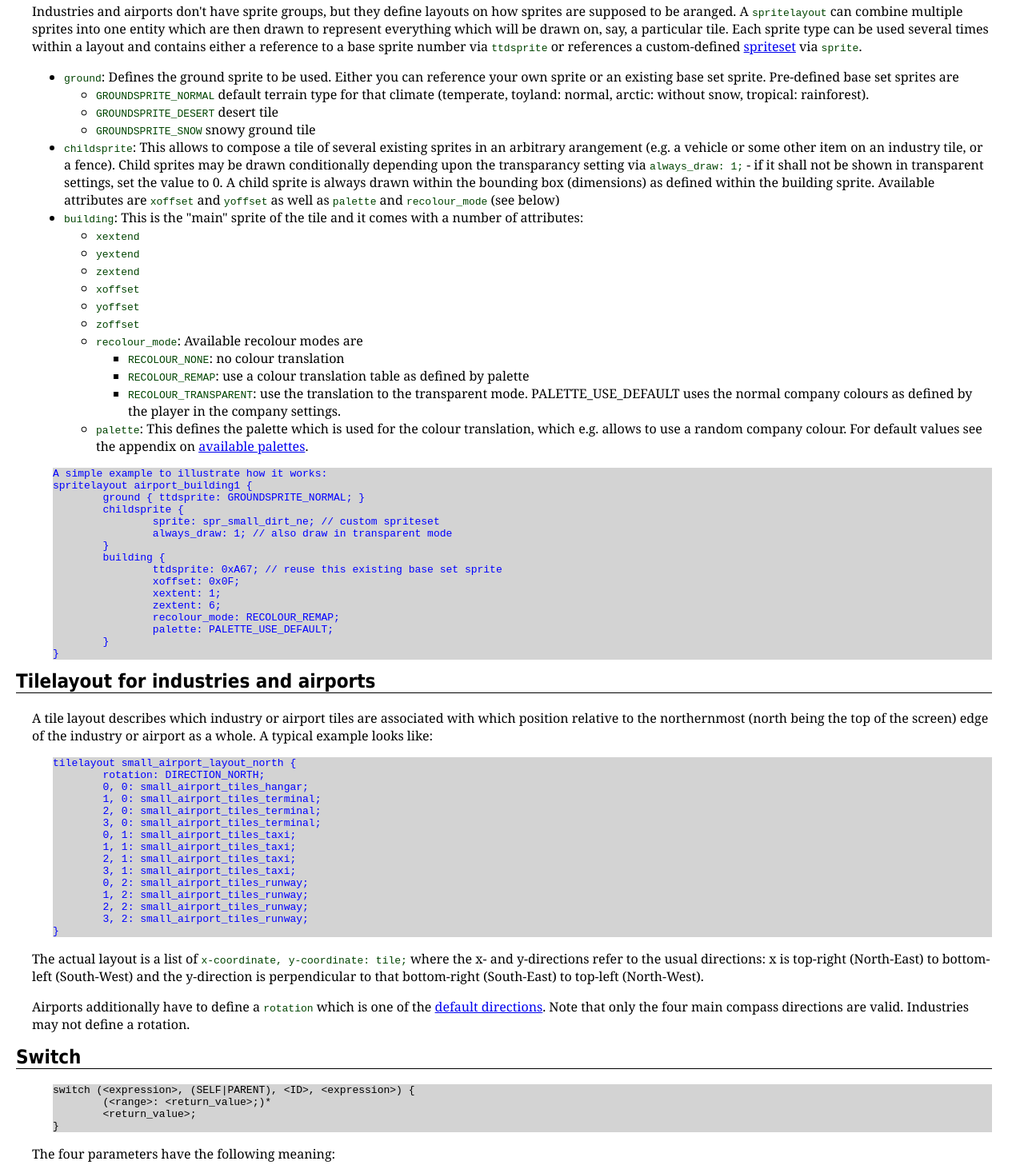
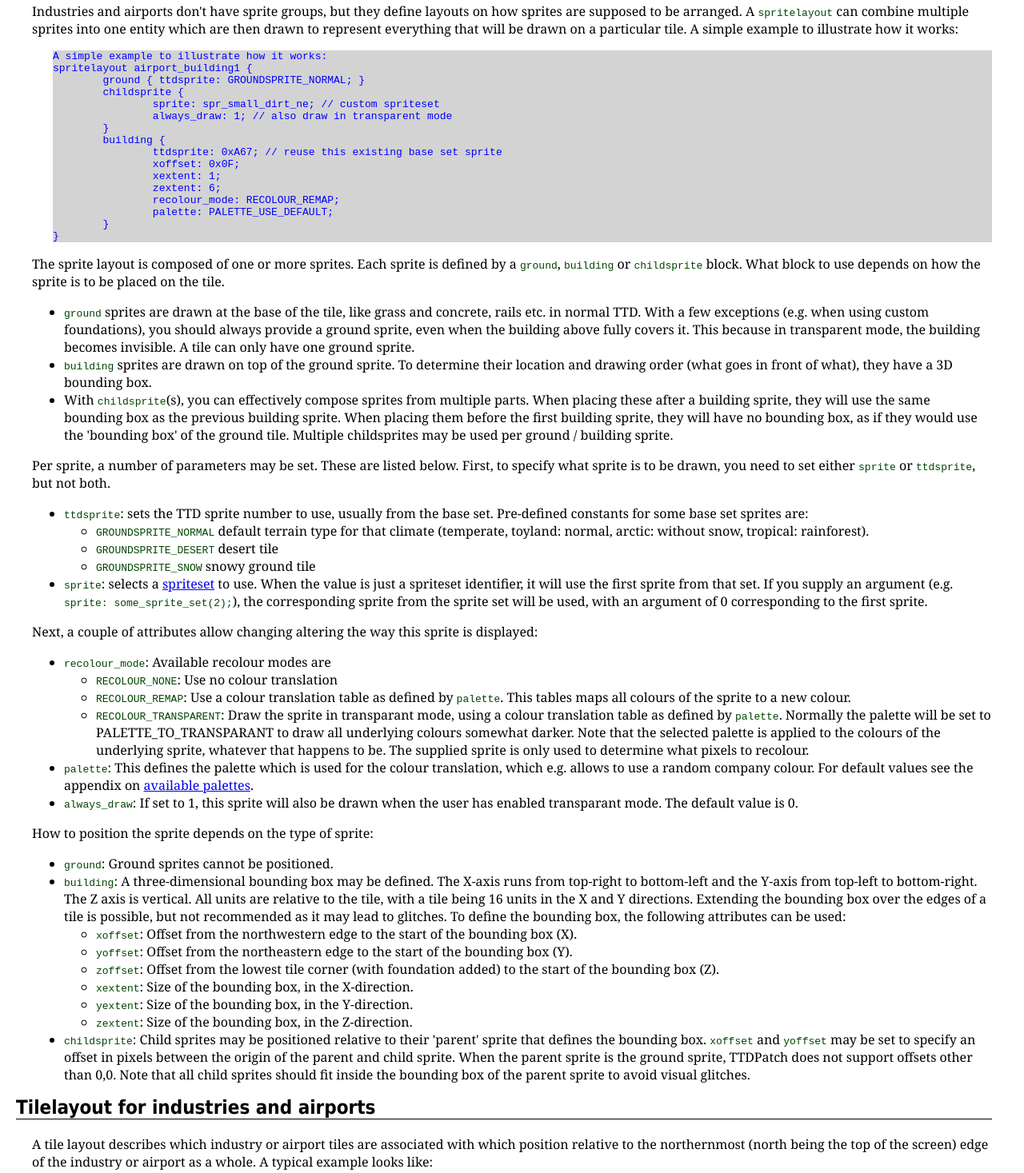
Before and after one commit to J0anJosep/nml, a plain HTML site: page docs/nml-language.html in a window 1280 px wide. Shown: the part 8558-10025 px from the top of the page at 80% size. Drawn offline with Linux system fonts and the light colour scheme.

Commit message:
Doc #2283: Improve sprite layout documentation.

```diff
--- a/docs/nml-language.html
+++ b/docs/nml-language.html
@@ -520,46 +520,9 @@ spritegroup gui_normal_modern_TTD_group {
 }
 </pre>
 <h2><a name="block-spritelayout">Spritelayouts for industry, airport and object tiles</a></h2>
-Industries and airports don't have sprite groups, but they define layouts on how sprites are supposed to be aranged.
+<p>Industries and airports don't have sprite groups, but they define layouts on how sprites are supposed to be arranged.
 A <code>spritelayout</code> can combine multiple sprites into one entity which are then drawn to represent everything
-which will be drawn on, say, a particular tile. Each sprite type can be used several times within a layout and contains
-either a reference to a base sprite number via <code>ttdsprite</code> or references a custom-defined
-<a href="nml-language.html#block-spriteset">spriteset</a> via <code>sprite</code>.
-<ul>
-<li><code>ground</code>: Defines the ground sprite to be used. Either you can reference your own sprite or an existing
-	base set sprite. Pre-defined base set sprites are
-	<ul>
-	<li><code>GROUNDSPRITE_NORMAL</code> default terrain type for that climate
-		(temperate, toyland: normal, arctic: without snow, tropical: rainforest).
-	<li><code>GROUNDSPRITE_DESERT</code> desert tile
-	<li><code>GROUNDSPRITE_SNOW</code> snowy ground tile
-	</ul>
-<li><code>childsprite</code>:
-	This allows to compose a tile of several existing sprites in an arbitrary arangement (e.g. a vehicle or some other item
-	on an industry tile, or a fence). Child sprites may be drawn conditionally depending upon the transparancy setting via
-	<code>always_draw: 1;</code> - if it shall not be shown in transparent settings, set the value to 0. A child sprite is
-	always drawn within the bounding box (dimensions) as defined within the building sprite. Available attributes are
-	<code>xoffset</code> and <code>yoffset</code> as well as <code>palette</code> and <code>recolour_mode</code> (see below)
-<li><code>building</code>:
-	This is the "main" sprite of the tile and it comes with a number of attributes:
-	<ul>
-	<li><code>xextend</code>
-	<li><code>yextend</code>
-	<li><code>zextend</code>
-	<li><code>xoffset</code>
-	<li><code>yoffset</code>
-	<li><code>zoffset</code>
-	<li><code>recolour_mode</code>: Available recolour modes are
-		<ul>
-		<li><code>RECOLOUR_NONE</code>: no colour translation
-		<li><code>RECOLOUR_REMAP</code>: use a colour translation table as defined by palette
-		<li><code>RECOLOUR_TRANSPARENT</code>: use the translation to the transparent mode. PALETTE_USE_DEFAULT uses the normal
-			company colours as defined by the player in the company settings.
-		</ul>
-	<li><code>palette</code>: This defines the palette which is used for the colour translation, which e.g. allows to use a
-		random company colour. For default values see the appendix on <a href="refs.html#refs-palettes">available palettes</a>.
-	</ul>
-</ul>
+that will be drawn on a particular tile. A simple example to illustrate how it works:</p>
 <pre class="code">
 A simple example to illustrate how it works:
 spritelayout airport_building1 {
@@ -578,6 +541,87 @@ spritelayout airport_building1 {
 	}
 }
 </pre>
+<p>The sprite layout is composed of one or more sprites. Each sprite is defined
+by a <code>ground</code>, <code>building</code> or <code>childsprite</code>
+block. What block to use depends on how the sprite is to be placed on the tile.</p>
+<ul>
+<li><code>ground</code> sprites are drawn at the base of the tile, like grass
+and concrete, rails etc. in normal TTD. With a few exceptions (e.g. when using
+custom foundations), you should always provide a ground sprite, even when the
+building above fully covers it. This because in transparent mode, the building
+becomes invisible. A tile can only have one ground sprite.</li>
+<li><code>building</code> sprites are drawn on top of the ground sprite. To
+determine their location and drawing order (what goes in front of what), they
+have a 3D bounding box.</li>
+<li>With <code>childsprite</code>(s), you can effectively compose sprites from
+multiple parts. When placing these after a building sprite, they will
+use the same bounding box as the previous building sprite. When placing them
+before the first building sprite, they will have no bounding box, as if they
+would use the 'bounding box' of the ground tile. Multiple childsprites may be
+used per ground / building sprite.</li>
+</ul>
+<p>Per sprite, a number of parameters may be set. These are listed below.
+First, to specify what sprite is to be drawn, you need to set either
+<code>sprite</code> or <code>ttdsprite</code>, but not both.</p>
+<ul>
+<li><code>ttdsprite</code>: sets the TTD sprite number to use, usually from the
+	base set. Pre-defined constants for some base set sprites are:
+	<ul>
+	<li><code>GROUNDSPRITE_NORMAL</code> default terrain type for that climate
+		(temperate, toyland: normal, arctic: without snow, tropical: rainforest).
+	<li><code>GROUNDSPRITE_DESERT</code> desert tile
+	<li><code>GROUNDSPRITE_SNOW</code> snowy ground tile
+	</ul>
+<li><code>sprite</code>: selects a <a href="nml-language.html#block-spriteset">spriteset</a> to use. When the
+	value is just a spriteset identifier, it will use the first sprite from that
+	set. If you supply an argument (e.g. <code>sprite: some_sprite_set(2);</code>), the
+	corresponding sprite from the sprite set will be used, with an argument of
+	0 corresponding to the first sprite.
+</ul>
+<p>Next, a couple of attributes allow changing altering the way this sprite is displayed:</p>
+<ul>
+<li><code>recolour_mode</code>: Available recolour modes are
+	<ul>
+	<li><code>RECOLOUR_NONE</code>: Use no colour translation
+	<li><code>RECOLOUR_REMAP</code>: Use a colour translation table as defined by <code>palette</code>.
+		This tables maps all colours of the sprite to a new colour.
+	<li><code>RECOLOUR_TRANSPARENT</code>: Draw the sprite in transparant mode,
+		using a colour translation table as defined by <code>palette</code>.
+		Normally the palette will be set to PALETTE_TO_TRANSPARANT to draw
+		all underlying colours somewhat darker. Note that the selected palette
+		is applied to the colours of the underlying sprite, whatever that happens
+		to be. The supplied sprite is only used to determine what pixels to recolour.
+	</ul>
+<li><code>palette</code>: This defines the palette which is used for the colour translation, which e.g. allows to use a
+	random company colour. For default values see the appendix on <a href="refs.html#refs-palettes">available palettes</a>.
+<li><code>always_draw</code>: If set to 1, this sprite will also be drawn when the user has enabled transparant mode.
+	The default value is 0.
+</ul>
+<p>How to position the sprite depends on the type of sprite:</p>
+<ul>
+	<li><code>ground</code>: Ground sprites cannot be positioned.
+	<li><code>building</code>: A three-dimensional bounding box may be defined. The X-axis runs from top-right to bottom-left
+		and the Y-axis from top-left to bottom-right. The Z axis is vertical. All units are relative to the tile, with a tile
+		being 16 units in the X and Y directions. Extending the bounding box over the edges of a tile is possible, but not
+		recommended as it may lead to glitches. To define the bounding box, the following attributes can be used:
+		<ul>
+			<li><code>xoffset</code>: Offset from the northwestern edge to the start of the bounding box (X).
+			<li><code>yoffset</code>: Offset from the northeastern edge to the start of the bounding box (Y).
+			<li><code>zoffset</code>: Offset from the lowest tile corner (with foundation added) to the start of the bounding box (Z).
+			<li><code>xextent</code>: Size of the bounding box, in the X-direction.
+			<li><code>yextent</code>: Size of the bounding box, in the Y-direction.
+			<li><code>zextent</code>: Size of the bounding box, in the Z-direction.
+		</ul>
+	<li><code>childsprite</code>: Child sprites may be positioned relative to
+	their 'parent' sprite that defines the bounding box.
+	<code>xoffset</code> and <code>yoffset</code> may
+	be set to specify an offset in pixels between the origin of the parent
+	and child sprite. When the parent sprite is the ground sprite, TTDPatch
+	does not support offsets other than 0,0. Note that all child sprites
+	should fit inside the bounding box of the parent sprite to avoid visual
+	glitches.
+</ul>
+
 <h2><a name="block-tilelayout">Tilelayout for industries and airports</a></h2>
 <p>A tile layout describes which industry or airport tiles are associated with
 which position relative to the northernmost (north being the top of the screen)
```
